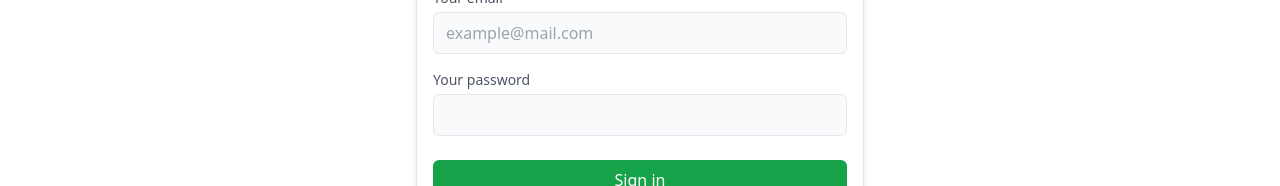
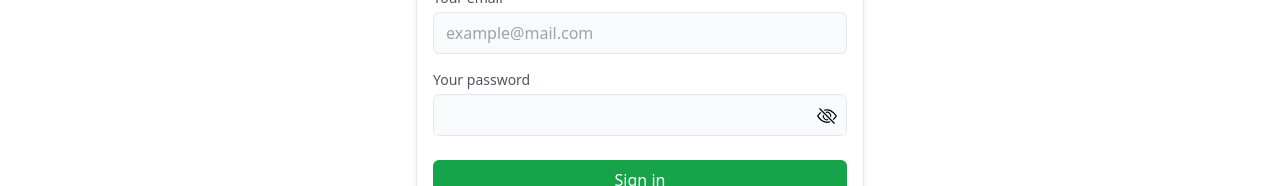
Before and after one commit to rahatfaruk/pha9-SweetHome, a React (Vite) app: page /signin in a window 1280 px wide. Shown: the part 182-368 px from the top of the page. Built offline with nearby package versions, Linux system fonts and the light colour scheme.

Commit message:
show/hide password func added

```diff
--- a/src/pages/Signin.jsx
+++ b/src/pages/Signin.jsx
@@ -1,8 +1,10 @@
-import { Github, Google } from "react-bootstrap-icons";
+import { useState } from "react";
+import { Eye, EyeSlash, Github, Google } from "react-bootstrap-icons";
 import { Link } from "react-router-dom";
 import { toast } from "react-toastify";
 
 function Signin() {
+  const [showPassword, setShowPassword] = useState(false)
 
   const handleSubmit = e => {
     e.preventDefault()
@@ -19,9 +21,12 @@ function Signin() {
             <span className="block mb-1 text-sm text-gray-600">Your email</span>
             <input type="email" name="email" className="border w-full min-w-0 px-3 py-2 rounded-md bg-gray-50" placeholder="example@mail.com" />
           </label>
-          <label className="block mb-4">
+          <label className="block mb-4 relative">
             <span className="block mb-1 text-sm text-gray-600">Your password</span>
-            <input type="password" name="password" className="border w-full min-w-0 px-3 py-2 rounded-md bg-gray-50" />
+            <input type={showPassword ? "text" : "password"} name="password" className="border w-full min-w-0 px-3 py-2 rounded-md bg-gray-50" />
+            <button type="button" onClick={() => setShowPassword(!showPassword)} className="absolute bottom-1.5 right-1.5 border. p-1 text-xl">
+              {showPassword ? <Eye/> : <EyeSlash/>}
+            </button>
           </label>
 
           <div className="mt-6">
```
